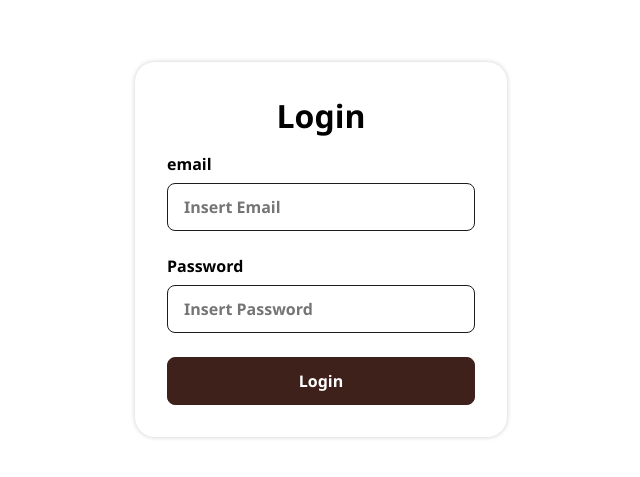
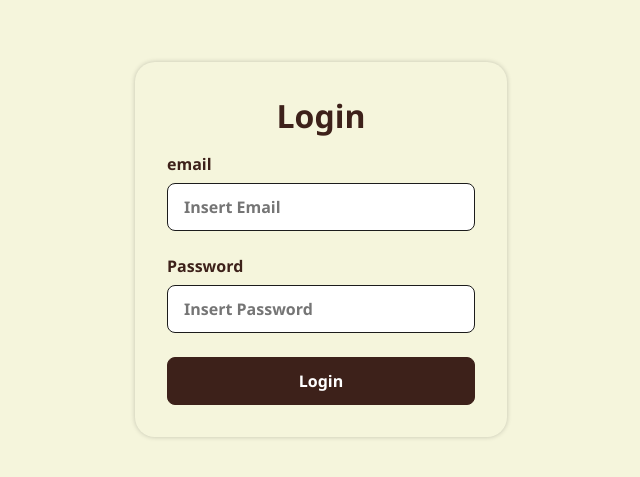
Before and after one commit to taqiyyhdh/qyufee, a React (Vite) app: page /login in a window 1280 px wide. Shown: the part 151-628 px from the top of the page, without its empty margins (319-959 px from the left). Built offline with nearby package versions, Linux system fonts and the light colour scheme; no server answers.

Commit message:
💄 style: update menu list styles

```diff
--- a/src/styles/globals.css
+++ b/src/styles/globals.css
@@ -5,7 +5,9 @@
 
  body {
   font-family: 'Segoe UI', Tahoma, Geneva, Verdana, sans-serif;
- }
+  background-color: #F5F5DC;
+  color: #3D211A;
+}
 
  a {
   text-decoration: none;
```
Also changed, not shown: src/components/pages/CreateOrder/CreateOrder.module.css (+6 -3 lines).
